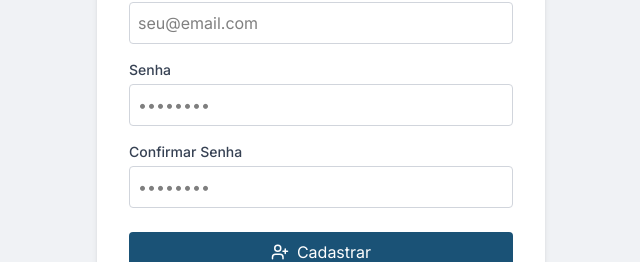
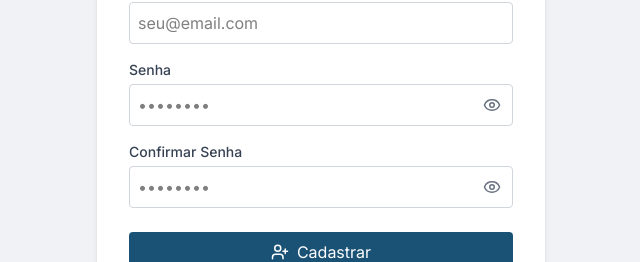
Before and after one commit to leonardonasls-stack/Gerador-de-OS-e-recibo, a React (Vite) app: page / in a window 1280 px wide. Both pictures are taken after a click on the button "Clique aqui!". Shown: the part 338-600 px from the top of the page, without its empty margins (319-959 px from the left). Built offline with nearby package versions, Linux system fonts and the light colour scheme; no server answers.

Commit message:
Mudança de regra de cadastro

```diff
--- a/src/components/Login.jsx
+++ b/src/components/Login.jsx
@@ -1,6 +1,6 @@
 import { useState } from 'react';
 import { signInWithEmail, signUpWithEmail, supabase } from '../services/supabase';
-import { LogIn, UserPlus } from 'lucide-react';
+import { LogIn, UserPlus, Eye, EyeOff } from 'lucide-react';
 import { toast } from 'react-hot-toast';
 
 export default function Login() {
@@ -9,15 +9,18 @@ export default function Login() {
   const [email, setEmail] = useState('');
   const [password, setPassword] = useState('');
   const [confirmPassword, setConfirmPassword] = useState('');
+  const [showPassword, setShowPassword] = useState(false);
+  const [showConfirmPassword, setShowConfirmPassword] = useState(false);
   const [error, setError] = useState('');
   const [loading, setLoading] = useState(false);
 
-  const translateAuthError = (err) => {
+  const translateAuthError = (err, isRegisterMode = false) => {
     if (!err) return 'Ocorreu um erro inesperado.';
     const msg = err.message || err.toString();
     const msgLower = msg.toLowerCase();
 
-    if (msgLower.includes('rate limit') || msgLower.includes('60 seconds') || msgLower.includes('over_email_send_limit') || msgLower.includes('too many requests')) {
+    // A proteção de rate limit (bloqueio por muitas tentativas) aplica-se apenas no login
+    if (!isRegisterMode && (msgLower.includes('rate limit') || msgLower.includes('60 seconds') || msgLower.includes('over_email_send_limit') || msgLower.includes('too many requests'))) {
       return 'Por medida de segurança, foram feitas muitas tentativas recentes. Aguarde 1 minuto antes de tentar novamente.';
     }
     if (msgLower.includes('user already registered') || msgLower.includes('already in use') || msgLower.includes('already exists')) {
@@ -56,7 +59,7 @@ export default function Login() {
         await signInWithEmail(email, password);
       }
     } catch (err) {
-      setError(translateAuthError(err));
+      setError(translateAuthError(err, isRegistering));
       console.error(err);
     } finally {
       setLoading(false);
@@ -87,6 +90,8 @@ export default function Login() {
     setNome('');
     setPassword('');
     setConfirmPassword('');
+    setShowPassword(false);
+    setShowConfirmPassword(false);
   };
 
   return (
@@ -134,29 +139,49 @@ export default function Login() {
           </div>
           <div>
             <label className="block text-sm font-medium text-gray-700 mb-1">Senha</label>
+            <div className="relative">
               <input
-              type="password"
+                type={showPassword ? "text" : "password"}
                 required
                 value={password}
                 onChange={(e) => setPassword(e.target.value)}
-              className="w-full border border-gray-300 rounded p-2 focus:ring-[#1a5276] focus:border-[#1a5276] outline-none"
+                className="w-full border border-gray-300 rounded p-2 pr-10 focus:ring-[#1a5276] focus:border-[#1a5276] outline-none"
                 placeholder="••••••••"
                 autoComplete={isRegistering ? "new-password" : "current-password"}
               />
+              <button
+                type="button"
+                onClick={() => setShowPassword(!showPassword)}
+                className="absolute right-2 top-1/2 -translate-y-1/2 text-gray-500 hover:text-gray-700 p-1 focus:outline-none flex items-center justify-center"
+                title={showPassword ? "Ocultar senha" : "Visualizar senha"}
+              >
+                {showPassword ? <EyeOff size={18} /> : <Eye size={18} />}
+              </button>
+            </div>
           </div>
 
           {isRegistering && (
             <div>
               <label className="block text-sm font-medium text-gray-700 mb-1">Confirmar Senha</label>
+              <div className="relative">
                 <input
-                type="password"
+                  type={showConfirmPassword ? "text" : "password"}
                   required
                   value={confirmPassword}
                   onChange={(e) => setConfirmPassword(e.target.value)}
-                className="w-full border border-gray-300 rounded p-2 focus:ring-[#1a5276] focus:border-[#1a5276] outline-none"
+                  className="w-full border border-gray-300 rounded p-2 pr-10 focus:ring-[#1a5276] focus:border-[#1a5276] outline-none"
                   placeholder="••••••••"
                   autoComplete="new-password"
                 />
+                <button
+                  type="button"
+                  onClick={() => setShowConfirmPassword(!showConfirmPassword)}
+                  className="absolute right-2 top-1/2 -translate-y-1/2 text-gray-500 hover:text-gray-700 p-1 focus:outline-none flex items-center justify-center"
+                  title={showConfirmPassword ? "Ocultar senha" : "Visualizar senha"}
+                >
+                  {showConfirmPassword ? <EyeOff size={18} /> : <Eye size={18} />}
+                </button>
+              </div>
             </div>
           )}
 
```
Lines whose indentation alone changed are shown as unchanged.
